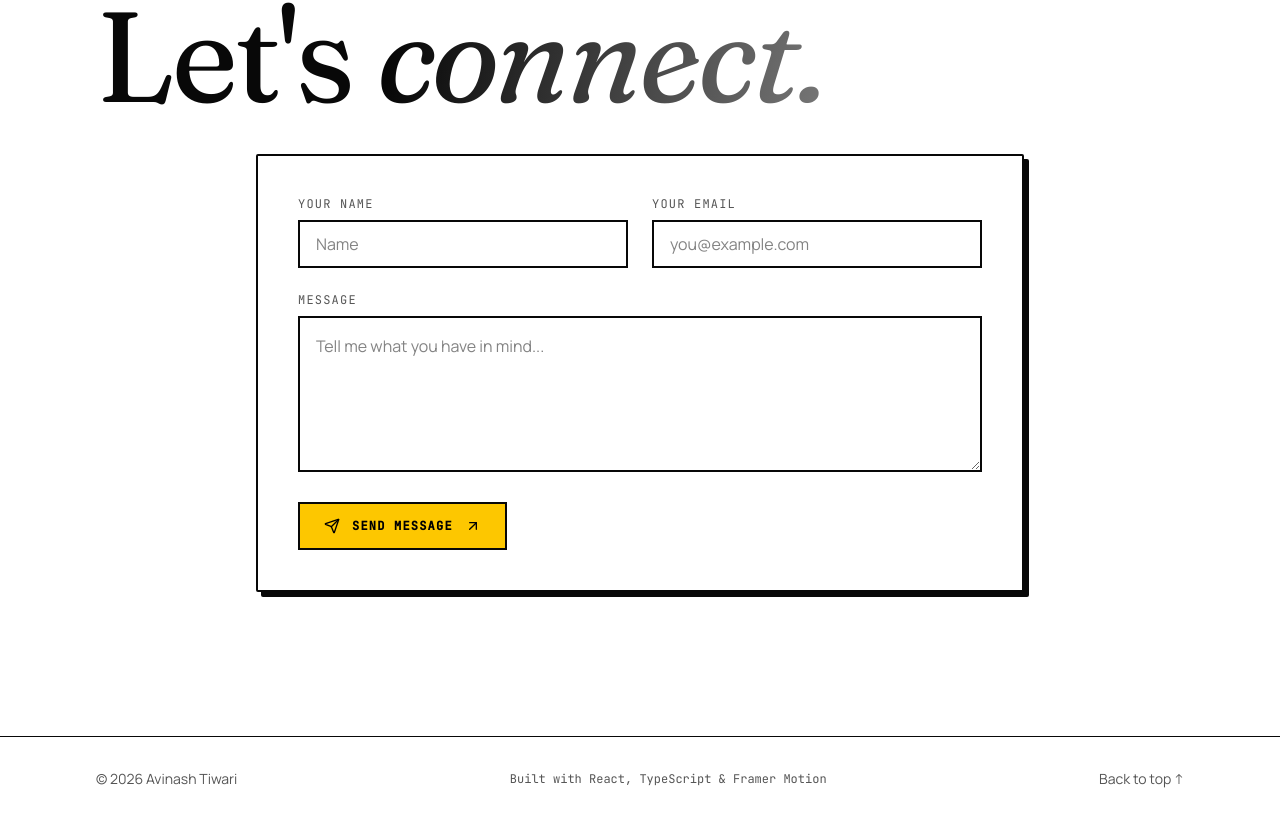
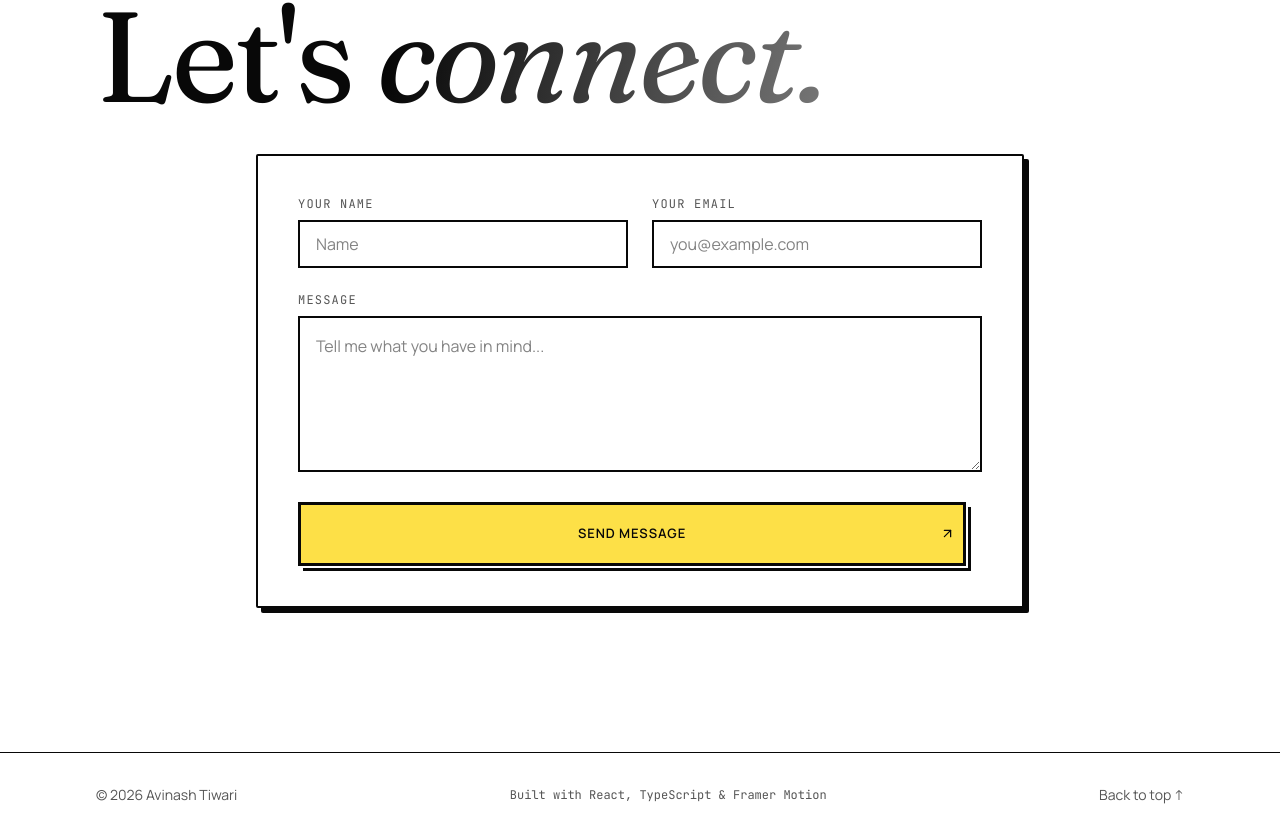
Before and after one commit to AVINASHTIWARI14/portfolio, a React (Vite) app: page / in a window 1280 px wide. Shown: the part 4553-5390 px from the top of the page. Built offline with nearby package versions, Linux system fonts and the light colour scheme.

Commit message:
Match send message button to project card buttons

```diff
--- a/src/components/portfolio/Contact.tsx
+++ b/src/components/portfolio/Contact.tsx
@@ -106,11 +106,11 @@ export function Contact() {
               <button
                 type="submit"
                 disabled={status === "sending"}
-                className="inline-flex min-h-12 items-center gap-3 border-2 border-foreground bg-yellow-400 px-6 font-mono text-xs font-bold uppercase tracking-widest text-black transition-transform hover:-translate-y-0.5 hover:bg-yellow-300 disabled:cursor-wait disabled:opacity-60"
+                className="brutalist-button brutalist-button-live brutalist-button-contact disabled:cursor-wait disabled:opacity-60"
               >
-                {status === "sending" ? <LoaderCircle className="h-4 w-4 animate-spin" /> : <Send className="h-4 w-4" />}
-                {status === "sending" ? "Sending..." : "Send message"}
-                {status !== "sending" && <ArrowUpRight className="h-4 w-4" />}
+                {status === "sending" ? <LoaderCircle className="h-4 w-4 animate-spin" /> : null}
+                <span className="brutalist-button-text">{status === "sending" ? "Sending..." : "Send message"}</span>
+                {status !== "sending" && <ArrowUpRight className="brutalist-button-arrow" />}
               </button>
 
               <p aria-live="polite" className="text-sm text-muted-foreground">
```
